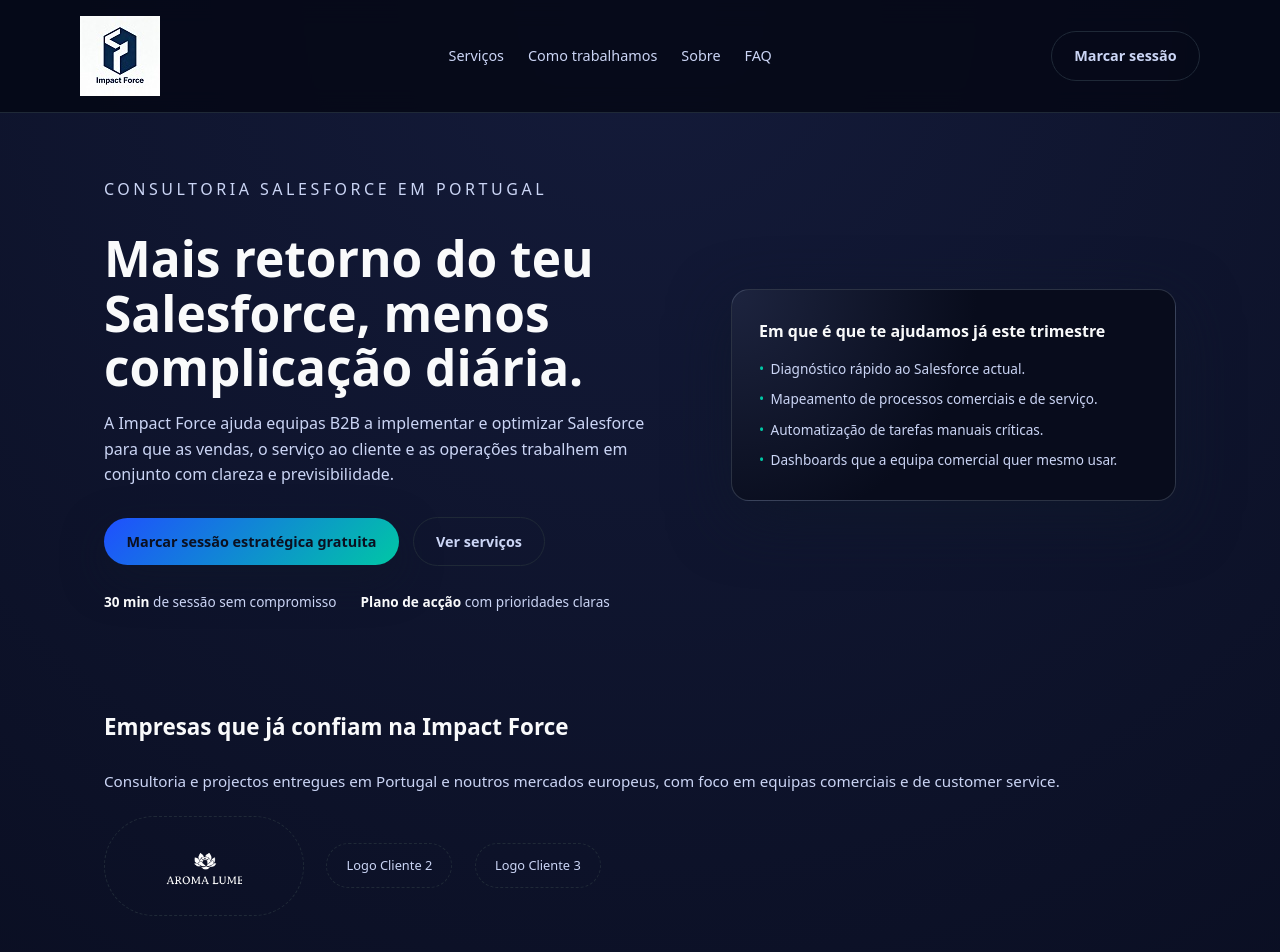
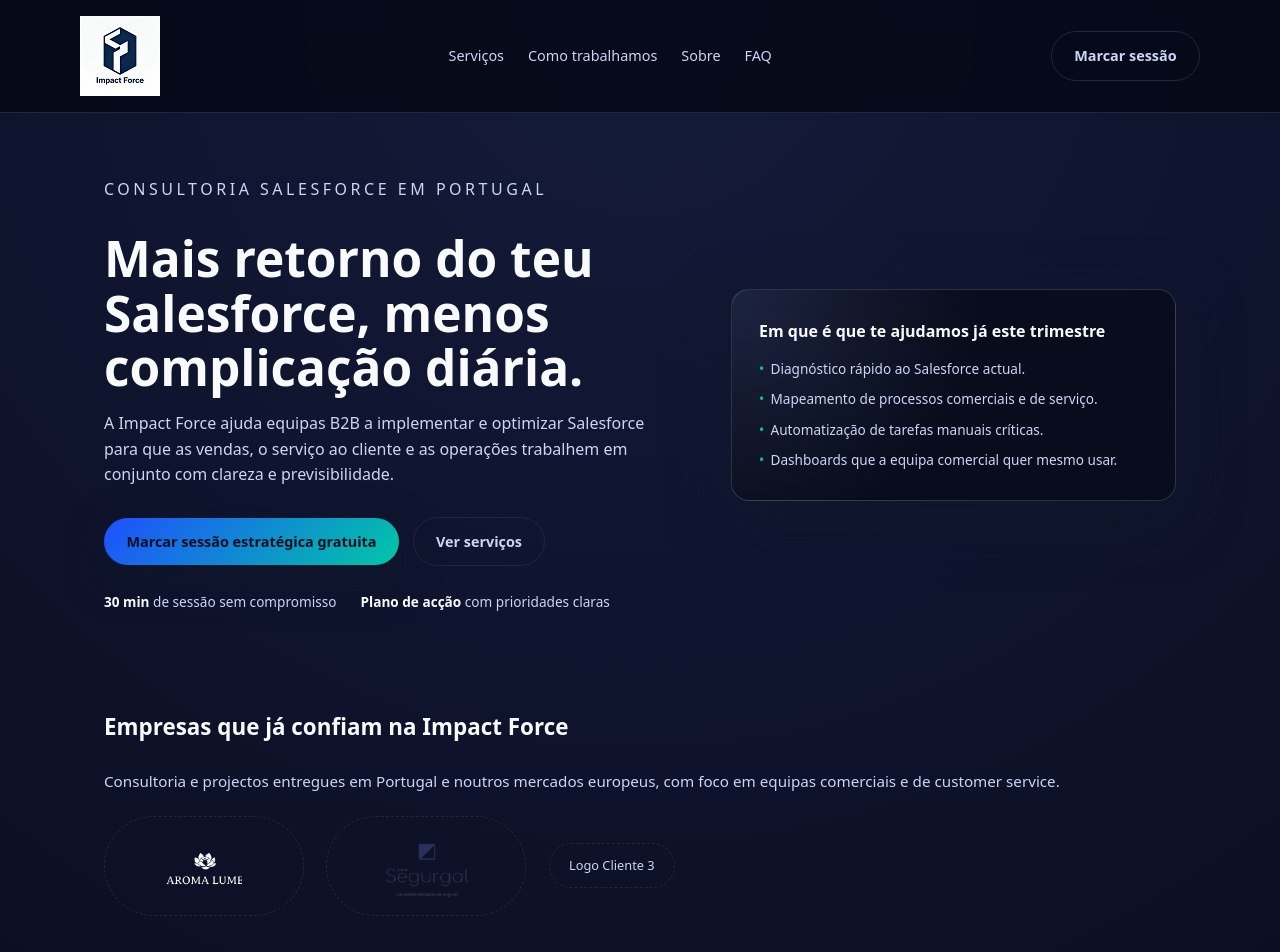
Before and after one commit to zazzouneto/impact-force-site, a plain HTML site: page index.html in a window 1280 px wide. Shown: the top 952 px of the page. Drawn offline with Linux system fonts and the light colour scheme.

Commit message:
Update index.html

```diff
--- a/index.html
+++ b/index.html
@@ -395,7 +395,7 @@
     </p>
     <div class="logos-row">
       <img src="image-removebg-preview (32) (1).png" alt="Cliente 1" class="logo-pill" style="width: 200px; height: 100px; object-fit: contain;">
-      <div class="logo-pill">Logo Cliente 2</div>
+      <img src="image-removebg-preview (36).png" alt="Cliente 1" class="logo-pill" style="width: 200px; height: 100px; object-fit: contain;">
       <div class="logo-pill">Logo Cliente 3</div>
     </div>
   </div>
```
